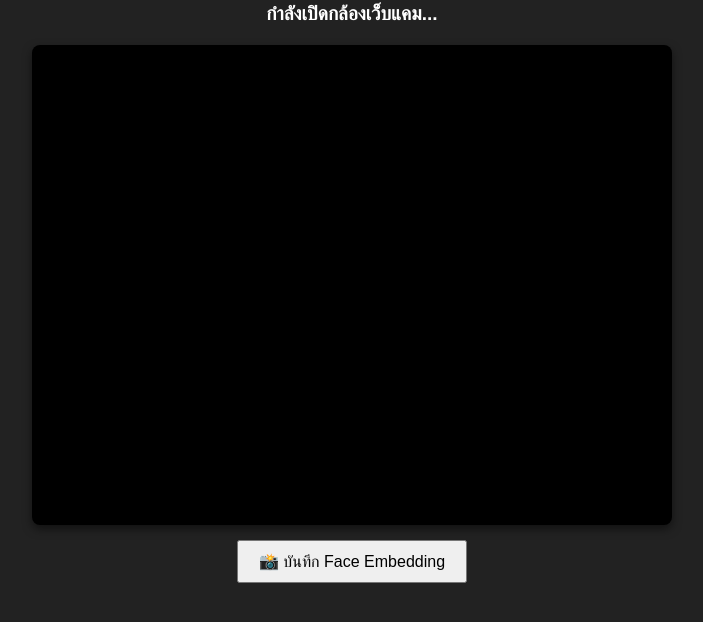
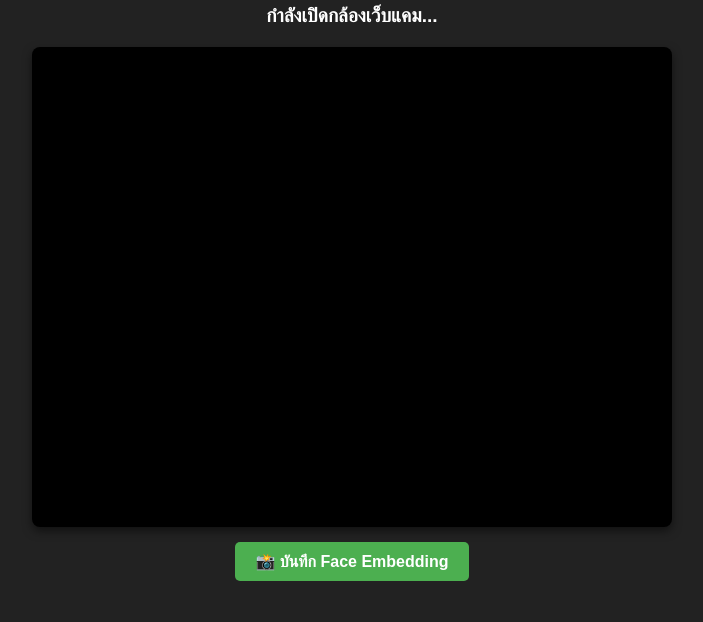
Before and after one commit to tthitiwatpsc/mediapipe-app, a website built with Vite: page index.html in a window 1280 px wide. Shown: the part 142-764 px from the top of the page, without its empty margins (288-991 px from the left). Built offline with nearby package versions, Linux system fonts and the light colour scheme; no server answers; what @mediapipe/tasks-vision would draw is missing.

Commit message:
Update index.html

```diff
--- a/index.html
+++ b/index.html
@@ -36,9 +36,20 @@
       left: 0;
       width: 640px;
       height: 480px;
+      transform: scaleX(-1);
     }
-    video, canvas {
-      transform: scaleX(-1); /* กลับด้านภาพให้เป็นกระจกเงา */
+    button {
+      padding: 10px 20px;
+      font-size: 16px;
+      cursor: pointer;
+      border: none;
+      border-radius: 5px;
+      background-color: #4CAF50;
+      color: white;
+      font-weight: bold;
+    }
+    button:hover {
+      background-color: #45a049;
     }
   </style>
 </head>
@@ -46,20 +57,15 @@
   <h1>Real-Time Face Detection</h1>
   <div id="status">กำลังโหลดระบบ...</div>
 
-
   <div id="container">
     <video id="webcam" autoplay playsinline></video>
     <canvas id="output_canvas"></canvas>
   </div>
 
-<!-- เพิ่มปุ่มกดบันทึกตรงนี้ -->
   <div style="margin-top: 15px;">
-  <button id="captureBtn" style="padding: 10px 20px; font-size: 16px; cursor: pointer;">
-    📸 บันทึก Face Embedding
-  </button>
+    <button id="captureBtn">📸 บันทึก Face Embedding</button>
   </div>
   <div id="dbStatus" style="margin-top: 10px; color: yellow;"></div>
-
 
   <script type="module" src="/src/main.js"></script>
 </body>
```
Lines whose indentation alone changed are shown as unchanged.
